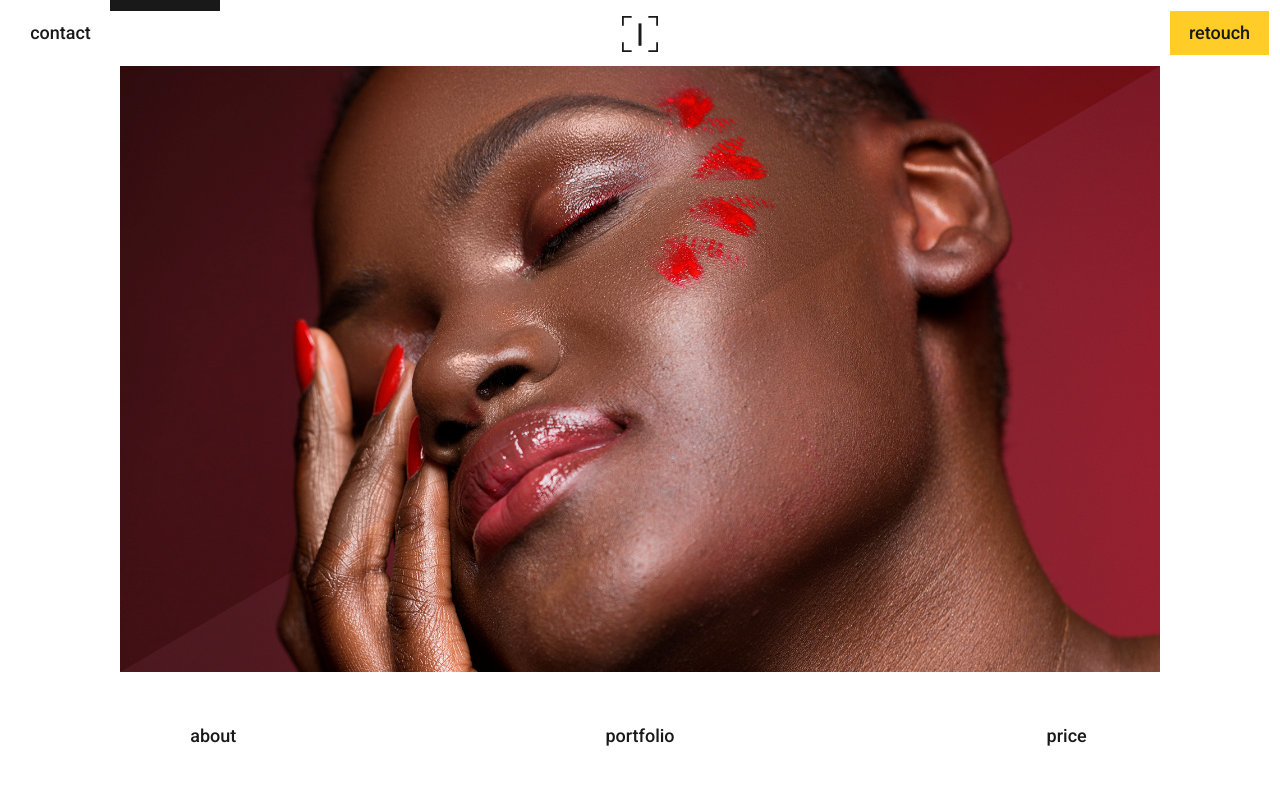
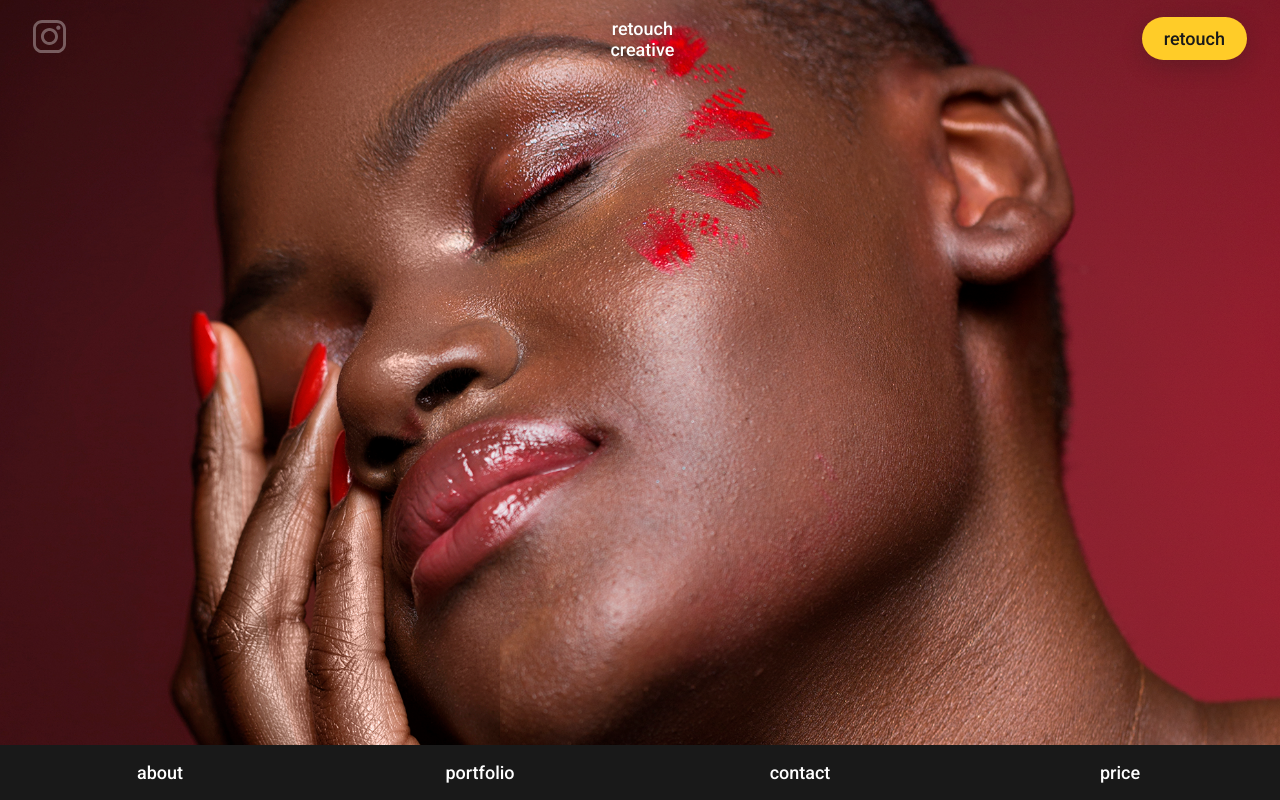
Before and after one commit to nekita6/eshkereee, a PHP site: page /ii/main.html in a window 1280 px wide. Run offline with PHP 8.4, Linux system fonts and the light colour scheme.

Commit message:
рвфырывфрщфыр

```diff
--- a/ii/css/style.css
+++ b/ii/css/style.css
@@ -4,22 +4,10 @@ body
 {
 	margin: 0;
 	font-size: 18px;
-	color: #191919;
+	color: #fff;
 	font-family: 'Roboto', sans-serif;
 	/*ffcc28*/
 }
-
-/*body:after
-{
-	content: '';
-	position: absolute;
-	top: 0;
-	right: 0;
-	left: 0;
-	bottom: 0;
-	background: #000;
-	z-index: 1;
-}*/
 
 h1
 {
@@ -30,195 +18,98 @@ h1
 a
 {
 	text-decoration: none;
-	color: #191919;
+	color: #fff;
 }
 
-#header
+header
 {
-	background: #fff;
+	height: 77px;
 	width: 100%;
-	height: 66px;
+	position: absolute;
+	display: flex;
+	justify-content: space-between;
+	align-items: center;
+	background: transparent;
+	z-index: 77;
+}
+
+#logo
+{
+	margin-left: 44px;
+	text-align: center;
+}
+
+header a:first-child
+{
+	opacity: .33;
+	margin: 0 33px;
+}
+
+header a:last-child
+{
+	margin-right: 33px;
+	color: #191919;
+	background: #ffcc28;
+	padding: 11px 22px;
+	border-radius: 22px;
+	box-shadow: 0 7px 22px rgba(25, 25, 25, .22);
+}
+
+header a img
+{
+	height: 33px;
+	width: 33px;
+}
+
+#before
+{
+	width: 100%;
+	height: calc(100vh - 55px);
+	background: #191919 url(../img/before.png) no-repeat center center;
+	background-size: cover;
+}
+
+#after
+{
+	width: 500px;
+	overflow: hidden;
+}
+
+#after-img
+{
+	width: 100vw;
+	height: calc(100vh - 55px);
+	background: #191919 url(../img/after.png) no-repeat center center;
+	background-size: cover;
+}
+
+
+footer
+{
+	height: 55px;
+	background: #191919;
 	display: flex;
 	align-items: center;
 	text-align: center;
-	justify-content: space-between;
-	font-weight: 500;
 }
 
-#contactBtn,
-#retouchBtn
+footer a
 {
-	width: 121px;
-	height: 66px;
-	line-height: 66px;
-	text-align: center;
-	box-shadow: inset 0 0 0 11px #fff;
-	position: relative;
-	z-index: 21;
+	width: 100%;
 }
 
-#retouchBtn
-{
-	background: #ffcc28;
-}
-
-#retouchBtn:after,
-#contactBtn:after
-{
-	content: '';
-	position: absolute;
-	left: 11px;
-	top: 0;
-	width: 0;
-	height: 11px;
-	background: #191919;
-	z-index: 0;
-	transition: all .5s ease;
-}
-
-#contactBtn:after
-{
-	left: 110px;
-	right: 0px;
-}
-
-#retouchBtn:hover:after,
-#contactBtn:hover:after
-{
-	width: 110px;
-}
-
-#logo img
-{
-	height: 36px;
-	margin-top: 5px;
-}
-
-#middle
-{
-	width: calc(100% - 240px);
-	height: calc(100vh - 194px);
-	min-width: 320px;
-	min-height: 480px;
-	margin: 0 auto;
-	position: relative;
-	cursor: pointer;
-	overflow: hidden;
-	display: flex;
-	justify-content: center;
-}
-
-#middle:active #aimg{
-	opacity: 0;
-}
-
-#middle #bimg
-{
-	background: url(../img/before.png) no-repeat;
-	position: absolute;
-	width: 100%;
-	height: 100%;
-	-webkit-background-size: cover;
-	background-size: cover;
-}
-
-#middle #aimg
-{
-	background: url(../img/after.png) no-repeat;
-	position: absolute;
-	width: 100%;
-	height: 100%;
-	-webkit-background-size: cover;
-	background-size: cover;
-	clip-path: polygon(0 0, 0 100%, 100% 0);
-	transition: opacity .5s ease;
-}
-
-#menu
-{
-	display: none;
-}
-
-#menuIcon
-{
-	height: 66px;
-	width: 33px;
-	margin: 0 auto;
-	z-index: 228;
-	flex-direction: column;
-	justify-content: center;
-	cursor: pointer;
-	display: none;
-}
-
-#menuIcon:hover #menuBline
-{
-	transform: scale(0.6, 1);
-}
-
-#menuTline,
-#menuBline
-{
-	position: relative;
-	height: 2px;
-	width: 100%;
-	background: #000;
-	transition: all 0.1s ease;
-}
-
-#menuTline{
-	margin-bottom: 13px;
-}
-
-#menuTline.openLine{
-	margin-bottom: 0px;
-	top: 2px;
-}
-
-.navItems
-{
-	float: left;
-	height: 128px;
-	line-height: 128px;
-	width: calc(100%/3);
-	text-align: center;
-	cursor: pointer;
-}
-
-.navItems:hover
-{
-	background: #191919;
-	color: #fff;
-	box-shadow: inset 0 0 0 11px #fff;
-}
-
-.navItems:hover
-{
-
-}
-
-@media (max-width: 1024px) {
-	#middle
-	{
-		width: 100%;
-		height: calc(100vh - 132px);
-		min-width: 320px;
-		min-height: 480px;
-		margin: 0 auto;
-		position: relative;
-		cursor: pointer;
-		overflow: hidden;
-	}
-	#header
-	{
-		/*display: none;*/
-	}
-	#menuIcon
-	{
-		display: flex;
-	}
-	.navItems
+@media (max-width: 768px) {
+	header a:first-child
 	{
 		display: none;
 	}
+	#logo
+	{
+		text-align: left;
+		font-size: 16px;
+	}
+	footer
+	{
+		font-size: 14px;
+	}
 }
--- /dev/null
+++ b/ii/js/main.js
@@ -0,0 +1,10 @@
+window.onload = function() {
+	document.querySelector('#before').onmousemove = function (event) {
+		var x = event.offsetX;
+		document.querySelector('#after').style.width = x +'px';
+
+		// document.querySelector('#wrap').onmouseleave = function() {
+		// 	// document.querySelector('#after').style.clipPath = 'polygon(0 0, 0 100%, 100vw 100%, 100vw 0)';
+		// }
+	}
+}
--- a/ii/main.html
+++ b/ii/main.html
@@ -2,48 +2,27 @@
 <html lang="en">
 <head>
 	<meta charset="UTF-8">
-	<title>ii</title>
+	<title>Retouch & creative</title>
 	<link rel="stylesheet" href="css/style.css">
+	<script src="js/main.js"></script>
 	<meta name="viewport" content="width=device-width, initial-scale=1.0">
 </head>
 <body>
-	<div id="header">
-		<a id="contactBtn" href="contact.html">contact</a>
-		<a id="logo" href="index.html">
-			<img src="img/logo.svg" alt="logo">
-		</a>
-		<a id="retouchBtn" href="retouch.html">retouch</a>
+	<header>
+		<a href="https://www.instagram.com/" target="blank"><img src="img/instagram-icon.svg" alt="instagram"></a>
+		<a href="#" id="logo">retouch<br>creative</a>
+		<a class="main-btn" href="#">retouch</a>
+	</header>
+	<div id="before">
+		<div id="after">
+			<div id="after-img"></div>
+		</div>
 	</div>
-
-	<div id="middle">
-		<div id="bimg"></div>
-		<div id="aimg"></div>
-	</div>
-
-	<div id="menuIcon">
-		<span id="menuTline"></span>
-		<span id="menuBline"></span>
-	</div>
-
-	<div id="menu">
-		<a href="about.html">about</a>
-		<a href="portfolio.html">portfolio</a>
-		<a href="price.html">price</a>
-		<a href="contact.html">contact</a>
-	</div>
-
-	<div class="navItems">about</div>
-	<div class="navItems">portfolio</div>
-	<div class="navItems">price</div>
-
-	<script>
-		document.onmousemove = function (event) {
-			var x = event.offsetX;
-			var y = event.offsetY;
-			// document.querySelector('#aimg').style.clipPath = 'polygon(0 0, 0 100%, '+ x +'px 100%, 100% '+ y +'px, 100% 0)';
-			// document.querySelector('#middle').style.transform = 'translate('+ x +'px, '+ y +'px)';
-		}
-	</script>
-
+	<footer>
+		<a href="#">about</a>
+		<a href="#">portfolio</a>
+		<a href="#">contact</a>
+		<a href="#">price</a>
+	</footer>
 </body>
 </html>
```
Also changed, not shown: ii/index.html (deleted, +0 -34 lines), ii/img/instagram-icon.svg (added).
